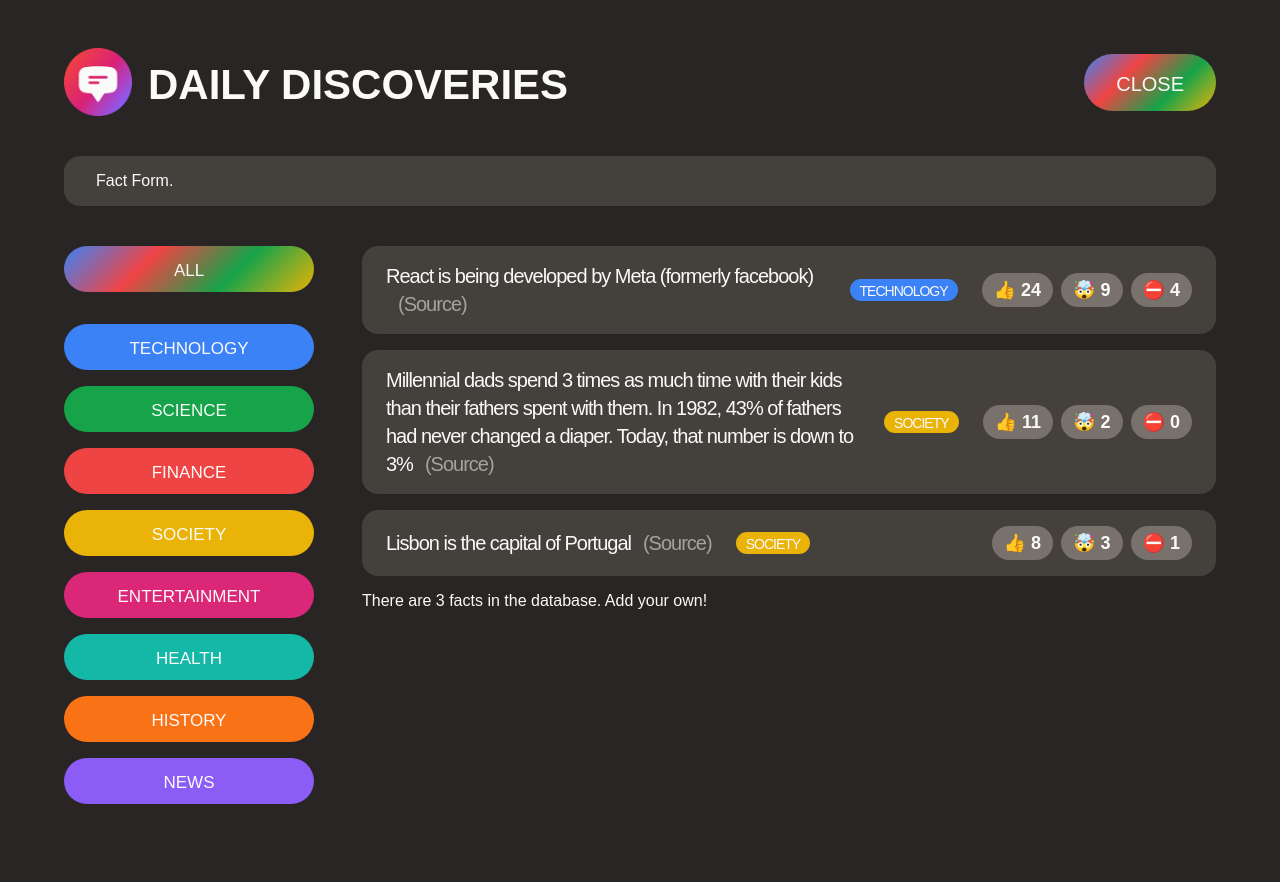
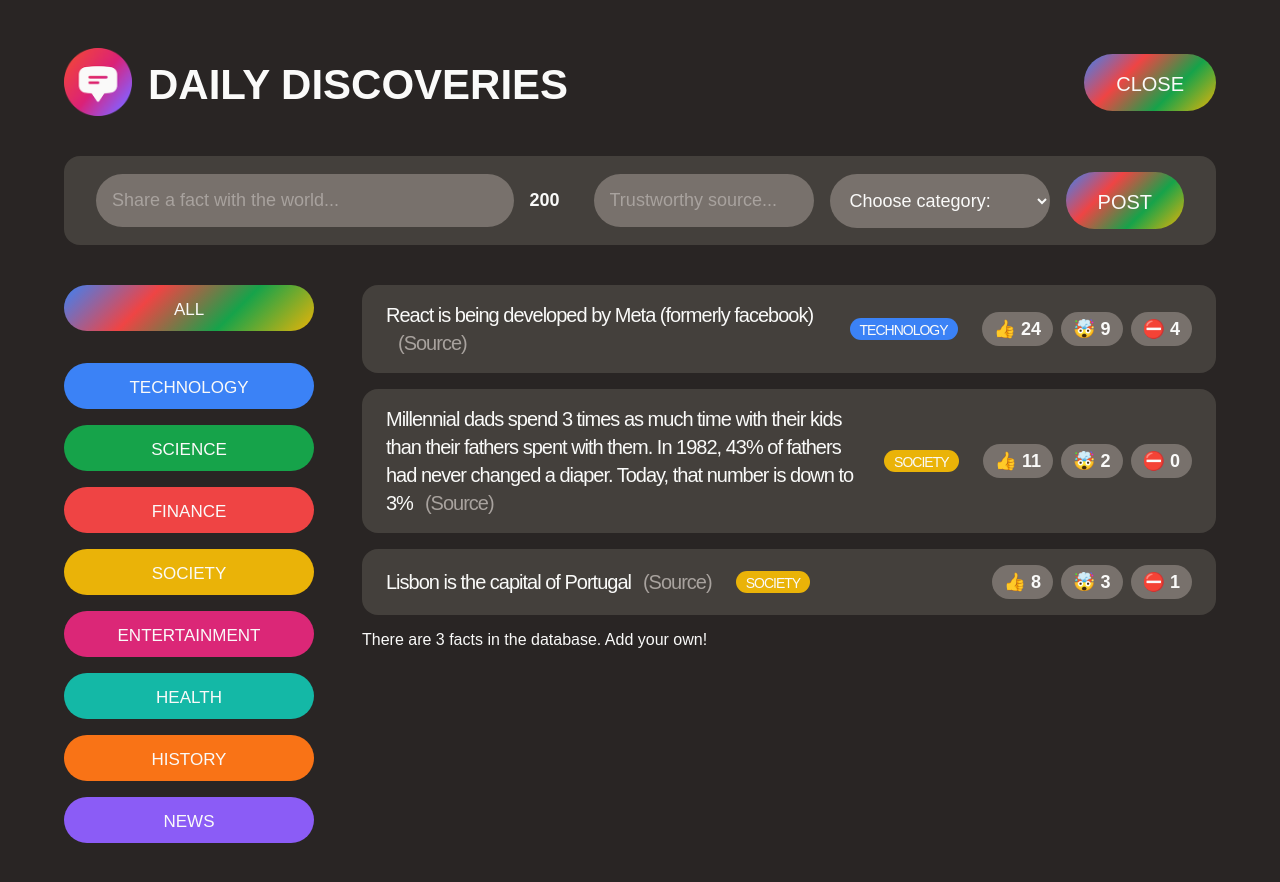
Before and after one commit to samuelmbp/daily-discoveries, a React (Create React App) app: page / in a window 1280 px wide. Both pictures are taken after a click on the button "SHARE A FACT". Shown: the top 882 px of the page. Built offline with nearby package versions, Linux system fonts and the light colour scheme; a web font is replaced by a local one.

Commit message:
feat: built the fact form

```diff
--- a/src/components/NewFactForm.js
+++ b/src/components/NewFactForm.js
@@ -1,5 +1,43 @@
+import { useState } from "react";
+import { CATEGORIES } from "../utils/constants";
+
 const NewFactForm = () => {
-  return <form className="fact-form">Fact Form.</form>;
+  const [text, setText] = useState("");
+  const [source, setSource] = useState("");
+  const [category, setCategory] = useState("");
+  const textLength = text.length;
+
+  const handleSubmit = (e) => {
+    e.preventDefault();
+    console.log(text, source, category);
+  };
+
+  return (
+    <form className="fact-form" onSubmit={handleSubmit}>
+      <input
+        type="text"
+        placeholder="Share a fact with the world..."
+        value={text}
+        onChange={(e) => setText(e.target.value)}
+      />
+      <span>{200 - textLength}</span>
+      <input
+        type="text"
+        placeholder="Trustworthy source..."
+        value={source}
+        onChange={(e) => setSource(e.target.value)}
+      />
+      <select value={category} onChange={(e) => setCategory(e.target.value)}>
+        <option value="">Choose category:</option>
+        {CATEGORIES.map((category) => (
+          <option key={category.name} value={category.name}>
+            {category.name.toUpperCase()}
+          </option>
+        ))}
+      </select>
+      <button className="btn btn-large">Post</button>
+    </form>
+  );
 };
 
 export default NewFactForm;
```
